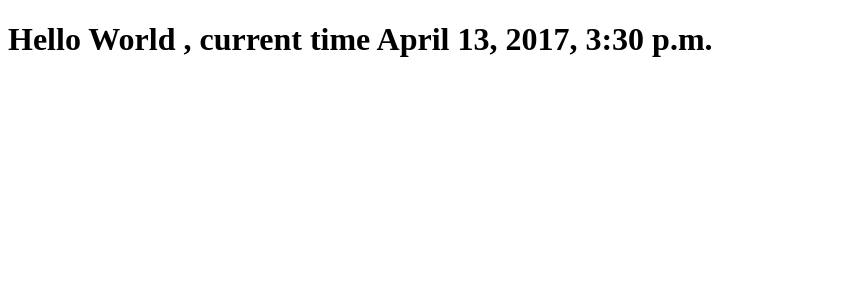
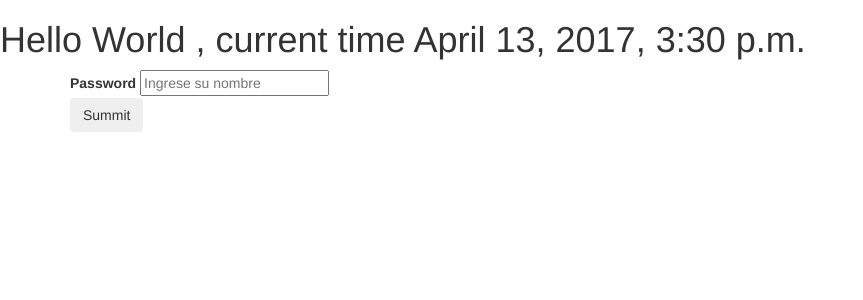
Before and after one commit to DCC-CC4401/2017-1-Make-Software-Great-Again-T3, a Django app: page /app/ in a window 1280 px wide. Shown: the top 300 px of the page, without its empty margins (0-863 px from the left). Run offline with Django 3.2, Linux system fonts and the light colour scheme; some libraries are stand-ins or nearby versions.

Commit message:
New Templates

```diff
--- a/app/urls.py
+++ b/app/urls.py
@@ -4,4 +4,5 @@ from . import views
 
 urlpatterns = [
     url(r'^$', views.index, name='index'),
+    url(r'^nombre$',views.nombre, name="nombre")
 ]
--- a/app/views.py
+++ b/app/views.py
@@ -7,3 +7,8 @@ import datetime
 
 def index(request):
     return render(request, "index.html", {'time': datetime.datetime.now()})
+
+
+def nombre(request):
+    print request
+    return render(request, "nombre.html", {'nombre': request['nombre']})
--- a/templates/index.html
+++ b/templates/index.html
@@ -3,8 +3,33 @@
 <head>
     <meta charset="UTF-8">
     <title>Index</title>
+    <script src="https://ajax.googleapis.com/ajax/libs/jquery/1.12.4/jquery.min.js"></script>
+    <!-- Latest compiled and minified CSS -->
+    <link rel="stylesheet" href="https://maxcdn.bootstrapcdn.com/bootstrap/3.3.7/css/bootstrap.min.css" integrity="sha384-BVYiiSIFeK1dGmJRAkycuHAHRg32OmUcww7on3RYdg4Va+PmSTsz/K68vbdEjh4u" crossorigin="anonymous">
+
+    <!-- Optional theme -->
+    <link rel="stylesheet" href="https://maxcdn.bootstrapcdn.com/bootstrap/3.3.7/css/bootstrap-theme.min.css" integrity="sha384-rHyoN1iRsVXV4nD0JutlnGaslCJuC7uwjduW9SVrLvRYooPp2bWYgmgJQIXwl/Sp" crossorigin="anonymous">
+
+    <!-- Latest compiled and minified JavaScript -->
+    <script src="https://maxcdn.bootstrapcdn.com/bootstrap/3.3.7/js/bootstrap.min.js" integrity="sha384-Tc5IQib027qvyjSMfHjOMaLkfuWVxZxUPnCJA7l2mCWNIpG9mGCD8wGNIcPD7Txa" crossorigin="anonymous"></script>
+    <script>
+        function nombre(nombre) {
+            $.post("nombre",data = {nombre : nombre}, null, 'json')
+                //.done(document.location.href = '../app/nombre')
+        }
+    </script>
 </head>
 <body>
 <h1>Hello World , current time {{ time }}</h1>
+
+<div class = "container">
+    {% csrf_token %}
+    <label><b>Password</b></label>
+    <input type="text" placeholder="Ingrese su nombre" name="nom" required id="nom" >
+    <div>
+        <button type="submit" onclick="nombre($('#nom').val())" class="btn">Summit</button>
+    </div>
+    <label id="status_bar"></label>
+</div>
 </body>
 </html>
```
Also changed, not shown: templates/nombre.html (added, +10 -0 lines).
